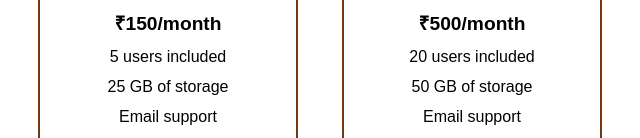
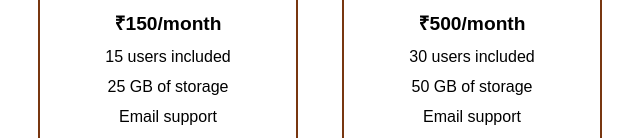
Before and after one commit to heyansul/OIBGRIP, a plain HTML site: page Level 1/index.html in a window 1280 px wide. Shown: the part 657-795 px from the top of the page, 472-1112 px from the left. Drawn offline with Linux system fonts and the light colour scheme.

Commit message:
Update index.html

```diff
--- a/Level 1/index.html
+++ b/Level 1/index.html
@@ -80,7 +80,7 @@
                         <h2>Pro</h2>
                         <ul>
                             <li class="highlighted">₹150/month</li>
-                            <li>5 users included</li>
+                            <li>15 users included</li>
                             <li>25 GB of storage</li>
                             <li>Email support</li>
                             <li>Help center access</li>
@@ -91,7 +91,7 @@
                         <h2>Extreme</h2>
                         <ul>
                             <li class="highlighted">₹500/month</li>
-                            <li>20 users included</li>
+                            <li>30 users included</li>
                             <li>50 GB of storage</li>
                             <li>Email support</li>
                             <li>Help center access</li>
```
